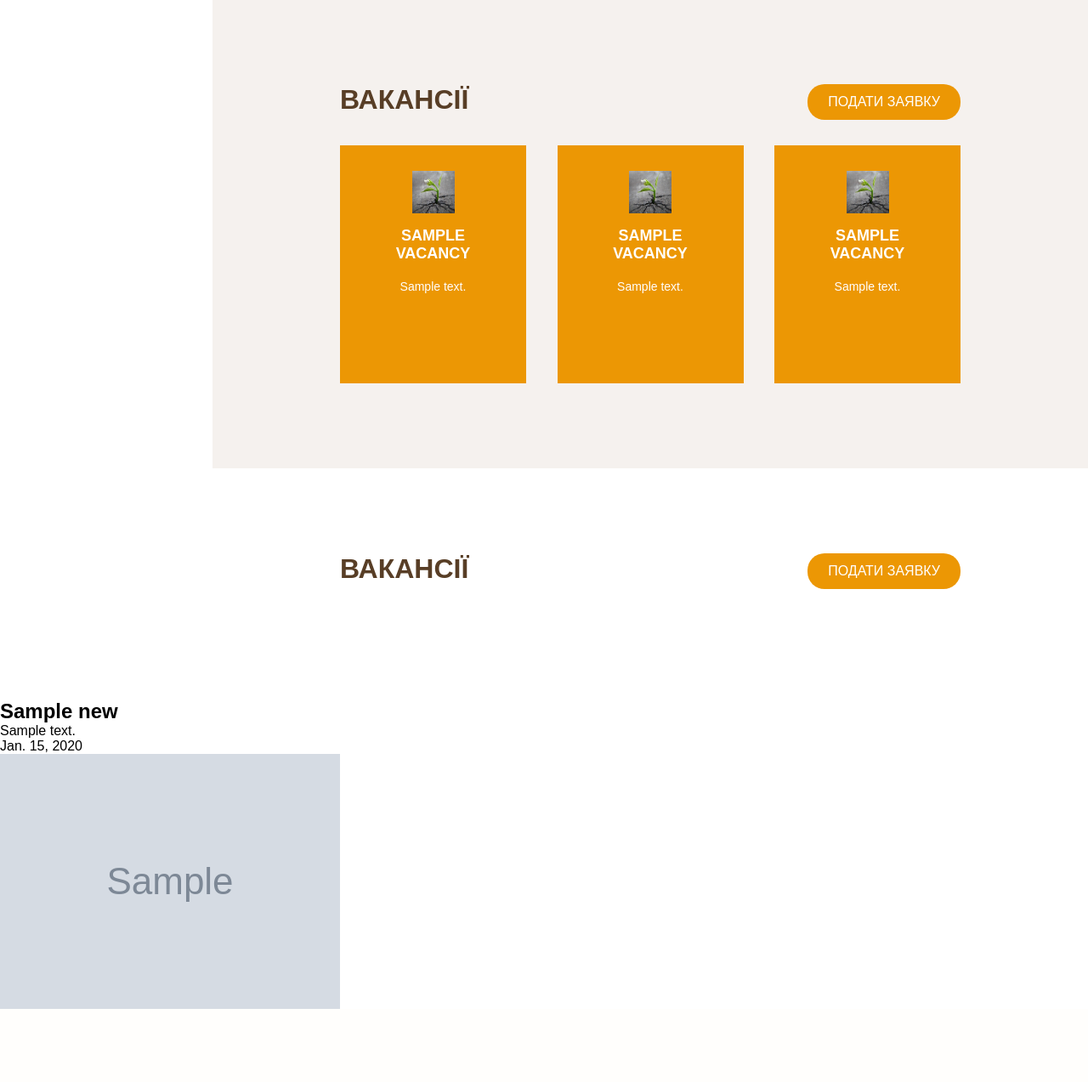
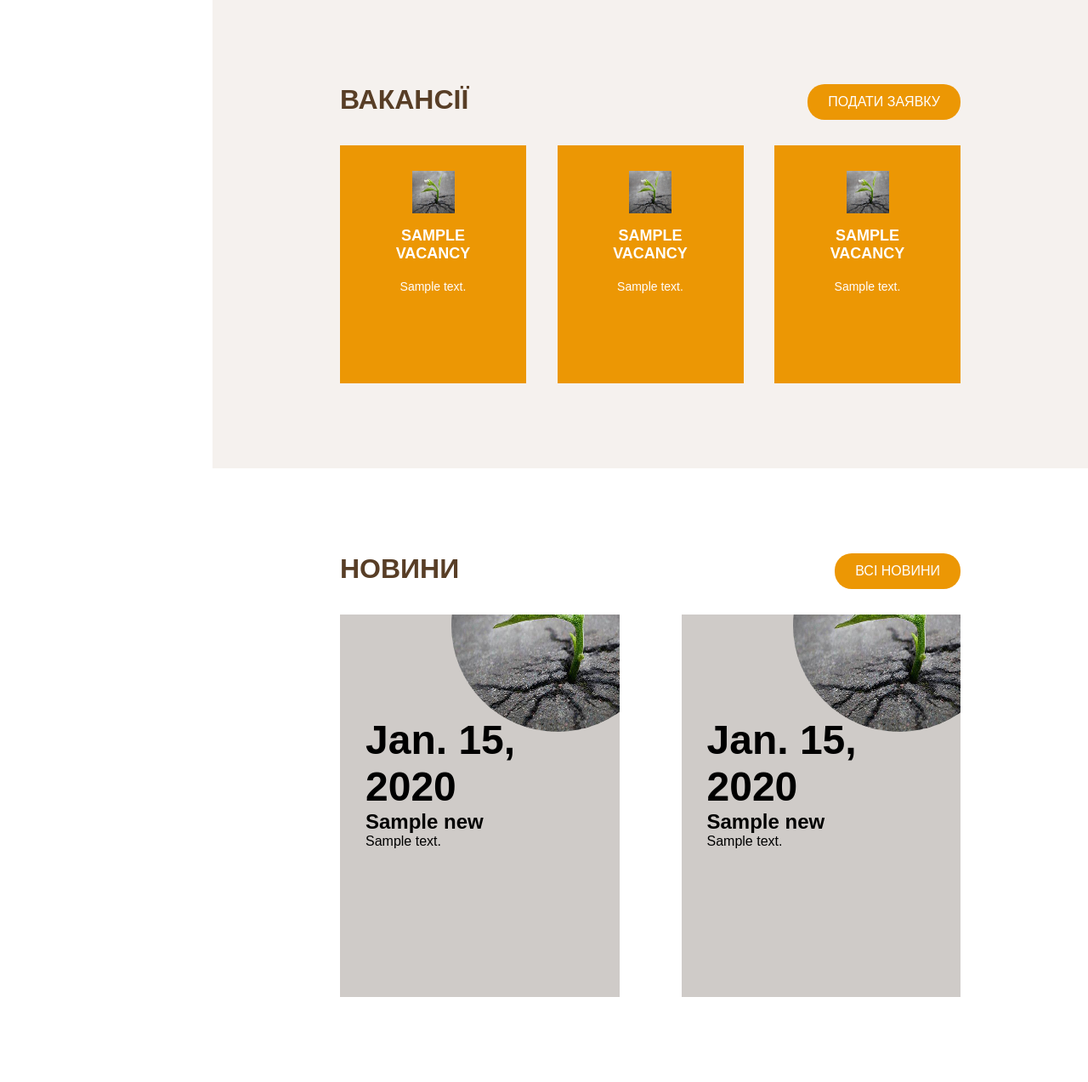
Before and after one commit to futurezayka/smartcity, a Django app: page / in a window 1280 px wide. Shown: the part 2290-3563 px from the top of the page at 85% size. Before the commit the page ends 3477 px from the top, so only its background shows below. Run offline with Django 5.2, Linux system fonts and the light colour scheme; tables that the repository leaves empty hold one stand-in row (values such as "Sample post"); grey boxes marked "Sample" are stand-in pictures.

Commit message:
staticfiles fix

```diff
--- a/templates/index.html
+++ b/templates/index.html
@@ -1,11 +1,11 @@
-
+{% load static %}
 <html lang="en">
 
 <head>
     <meta charset="UTF-8">
     <title>Лендинг с фиксированным сайдбаром</title>
 
-    <link rel="stylesheet" type="text/css" href="../style.css">
+    <link rel="stylesheet" type="text/css" href="{% static 'css/style.css'%}">
 </head>
 
 <body>
@@ -26,15 +26,17 @@
         <section class="hero-section">
             <h2 class="hero-title">Kyiv <br>
                 <span>smart city</span></h2>
-             <img class="hero-img" src="../photo_5458760346836784154_x.jpg">
+            <img class="hero-img" src="{% static 'img/photo_5458760346836784154_x.jpg'%}">
         </section>
         <section class="about-section">
-            <img class="about-img" src="../photo_5458760346836784154_x.jpg">
+            <img class="about-img" src="{% static 'img/photo_5458760346836784154_x.jpg'%}">
             <div class="about-text-box">
                 <h2 class="about-title">про проєкт</h2>
-                <p class="about-text">Poltava Smart City — це інформаційна екосистема, яка об’єднує полтавців, бізнес та владу задля перетворення
+                <p class="about-text">Poltava Smart City — це інформаційна екосистема, яка об’єднує полтавців, бізнес та
+                    владу задля перетворення
                     Полтави на цифрове та прогресивне місто. Робота ініціативи базується на принципах відкритих даних,
-                    розумного використання цифрових послуг та прозорого управління. Місто у смартфоні — це основна ідея проекту.</p>
+                    розумного використання цифрових послуг та прозорого управління. Місто у смартфоні — це основна ідея
+                    проекту.</p>
             </div>
         </section>
         <section class="resume-section">
@@ -48,12 +50,14 @@
             </form>
         </section>
         <section class="about-section">
-            <img class="about-img" src="../photo_5458760346836784154_x.jpg">
+            <img class="about-img" src="{% static 'img/photo_5458760346836784154_x.jpg'%}">
             <div class="about-text-box">
                 <h2 class="about-title">про проєкт</h2>
-                <p class="about-text">Poltava Smart City — це інформаційна екосистема, яка об’єднує полтавців, бізнес та владу задля перетворення
+                <p class="about-text">Poltava Smart City — це інформаційна екосистема, яка об’єднує полтавців, бізнес та
+                    владу задля перетворення
                     Полтави на цифрове та прогресивне місто. Робота ініціативи базується на принципах відкритих даних,
-                    розумного використання цифрових послуг та прозорого управління. Місто у смартфоні — це основна ідея проекту.</p>
+                    розумного використання цифрових послуг та прозорого управління. Місто у смартфоні — це основна ідея
+                    проекту.</p>
             </div>
         </section>
         <section class="vacancy-section">
@@ -64,17 +68,17 @@
             <div class="vacancy-cards">
                 <!--                {% for vacancy in vacancies %}-->
                     <div class="vacancy-card">
-                    <img src="../photo_5458760346836784154_x.jpg" alt="">
+                        <img src="{% static 'img/photo_5458760346836784154_x.jpg'%}" alt="">
                         <h2>{{ vacancy.title }}</h2>
                         <p>{{ vacancy.content }}</p>
                     </div>
                     <div class="vacancy-card">
-                    <img src="../photo_5458760346836784154_x.jpg" alt="">
+                        <img src="{% static 'img/photo_5458760346836784154_x.jpg'%}" alt="">
                         <h2>{{ vacancy.title }}</h2>
                         <p>{{ vacancy.content }}</p>
                     </div>
                     <div class="vacancy-card">
-                    <img src="../photo_5458760346836784154_x.jpg" alt="">
+                        <img src="{% static 'img/photo_5458760346836784154_x.jpg'%}" alt="">
                         <h2>{{ vacancy.title }}</h2>
                         <p>{{ vacancy.content }}</p>
                     </div>
@@ -83,21 +87,29 @@
         </section>
         <section class="news-section">
             <div class="vacancy-header">
-                <h3 class="vacancy-title">Вакансії</h3>
-                <button class="apply-btn">Подати заявку</button>
+                <h3 class="vacancy-title">Новини</h3>
+                <button class="apply-btn">Всі новини</button>
+            </div>
+            <div class="news-cards">
+                <!--                {% for new in news %}-->
+                    <div class="news-card">
+                        <img src="{% static 'img/photo_5458760346836784154_x.jpg'%}" alt="">
+                        <p class="date">{{ new.date }}</p>
+                        <h2>{{ new.title }}</h2>
+                        <p>{{ new.content }}</p>
+                    </div>
+                    <div class="news-card">
+                        <img src="{% static 'img/photo_5458760346836784154_x.jpg'%}" alt="">
+                        <p class="date">{{ new.date }}</p>
+                        <h2>{{ new.title }}</h2>
+                        <p>{{ new.content }}</p>
+
+                    </div>
+                    <!--                {% endfor %}-->
             </div>
         </section>
     </main>
 </div>
 
-{% for new in news %}
-<div>
-    <h2>{{ new.title }}</h2>
-    <p>{{ new.content }}</p>
-    <p>{{ new.date }}</p>
-
-    <img src="{{ new.image.url }} " alt="">
-</div>
-{% endfor %}
 </body>
 </html>
```
Lines whose indentation alone changed are shown as unchanged.
